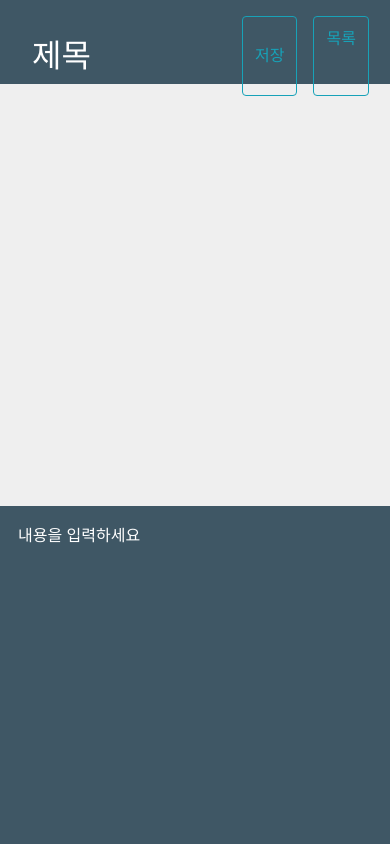
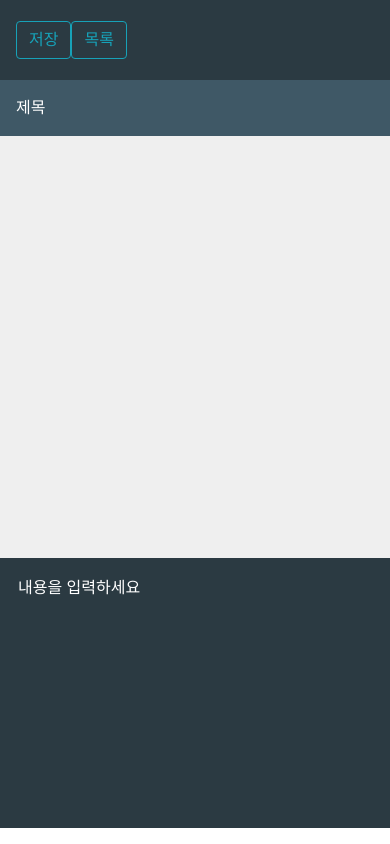
Before and after one commit to dosReady/dlog-express-es6, a Vue app in the folder frontend/: page /#/logline/add in a window 390 px wide. Built offline with nearby package versions, Linux system fonts and the light colour scheme.

Commit message:
등록페이지 반응형 웹 적용

```diff
--- a/frontend/src/components/LogLineForm.vue
+++ b/frontend/src/components/LogLineForm.vue
@@ -1,11 +1,16 @@
 <template>
     <div>
         <div class="logline-header">
+            <div class="title-area">
               <input type="text" v-model="subject" placeholder="제목" maxlength="100">
+            </div>
             <div class="button-group">
-                <button class="btn-save btn btn-outline-info" @click="saveLogline">저장</button>
-                <router-link class="btn-list btn btn-outline-info" to="/logline">목록</router-link>
+                <button class="btn btn-outline-info" @click="saveLogline">저장</button>
+                <router-link class="btn btn-outline-info align-middle" to="/">목록</router-link>
             </div>
+        </div>
+        <div class="title-mobile-area">
+          <input type="text" v-model="subject" placeholder="제목" maxlength="100">
         </div>
         <div class="preview-content">
             <div v-html="compiledMarkdown"></div>
@@ -94,64 +99,59 @@ export default {
 </script>
 
 <style scoped>
-.logline-header {
-    display: -ms-flexbox;
+div.logline-header {
     display: flex;
-    -ms-flex-wrap: wrap;
-    flex-wrap: wrap;
-    background-color: #3F5765;
+    align-items: center;
+    background-color: #2B3A42;
     font-size: 2rem;
-    padding: 1rem;
-    height: 10vh
+    padding-left: 1rem;
+    padding-right: 1rem;
+    padding-top: 1.5rem;
+    padding-bottom: 1.5rem;
+    height: 5rem;
+    overflow: hidden;
 }
-.btn-list {
-    margin-left: 1rem;
-    padding-top: 0.6rem;
+div.logline-header > .title-area {
+    -ms-flex: 1 1;
+    flex: 1 1;
+    display: flex;
 }
-.logline-header > .button-group {
-    display: flex;
-    flex-wrap: wrap;
+div.title-mobile-area {
+  display: none;
+  background-color: #3F5866;
 }
-.logline-header > input {
+div.title-mobile-area > input {
+  width: 100%;
+}
+div.title-mobile-area > input,
+div.logline-header > .title-area > input {
     border: none;
     background-color: transparent;
     color: white;
     padding: 1rem;
-    margin-right: 1rem;
 }
-@media (min-width: 890px ) {
-    .logline-header > input {
-        width: calc(93% - 80px)
+div.title-mobile-area > input:focus,
+div.logline-header > .title-area > input:focus {
+    outline: none
+}
+div.title-mobile-area > input::placeholder,
+div.logline-header > .title-area > input::placeholder {
+    color: white
+}
+div.logline-header > .button-group {
+  display: flex;
+  align-items: center;
+}
+@media (max-width: 480px) {
+  div.logline-header > .title-area {
+    display: none;
+  }
+  div.title-mobile-area {
+    display: flex;
   }
 }
-@media (max-width: 889px ) {
-    .logline-header > input {
-        width: calc(90% - 80px);
-    }
-}
-@media (max-width: 625px ) {
-    .logline-header > input {
-        width: calc(87% - 80px);
-    }
-}
-@media (max-width: 488px ) {
-    .logline-header > input {
-        width: calc(84% - 80px);
-    }
-}
-@media (max-width: 402px ) {
-    .logline-header > input {
-        width: calc(81% - 80px);
-    }
-}
-
-.logline-header > input:focus {
-    outline: none
-}
-.logline-header > input::placeholder {
-    color: white
-}
-.preview-content {
+div.preview-content {
+  display: flex;
   padding: 1rem;
   width: 100%;
   height: 50vh;
@@ -160,10 +160,12 @@ export default {
   overflow: hidden;
   overflow-y: scroll
 }
-.input-content {
-    background-color: #3F5765;
+div.input-content {
+  display: flex;
+  background-color: #2B3A42;
   padding: 1rem;
-    height: 40vh;
+  width: 100%;
+  height: 32vh;
 }
 textarea {
     width: 100%;
--- a/frontend/src/router/index.js
+++ b/frontend/src/router/index.js
@@ -5,13 +5,15 @@ Vue.use(Router)
 
 export default new Router({
   routes: [
+    /*
     {
       path: '/',
       name: 'LoginForm',
       component: () => import('@/components/LoginForm')
     },
+    */
     {
-      path: '/logline',
+      path: '/',
       name: 'LogLine',
       component: () => import('@/components/LogLine')
     },
```
Lines whose indentation alone changed are shown as unchanged.
